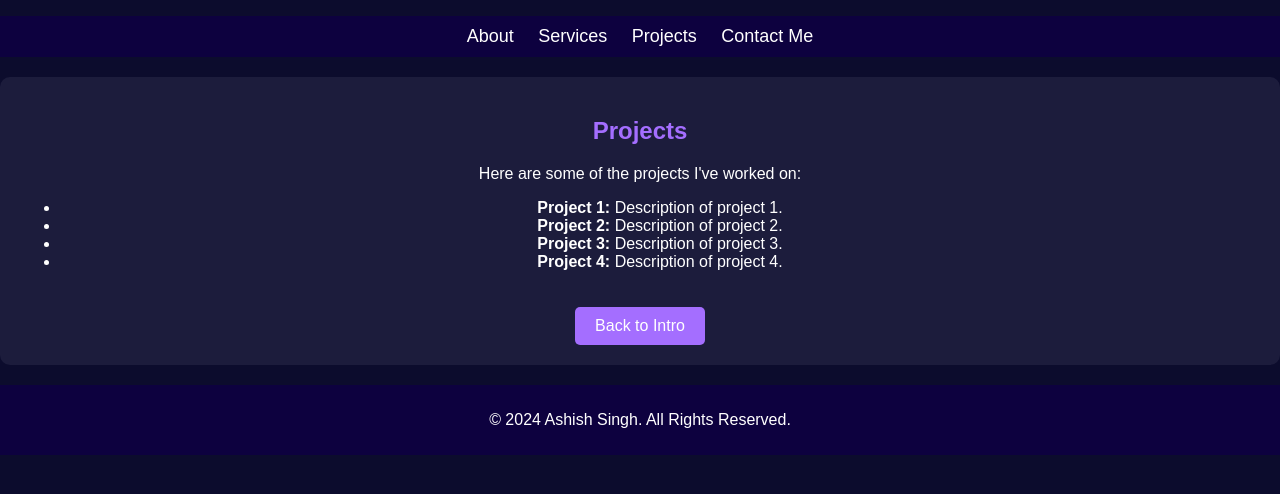
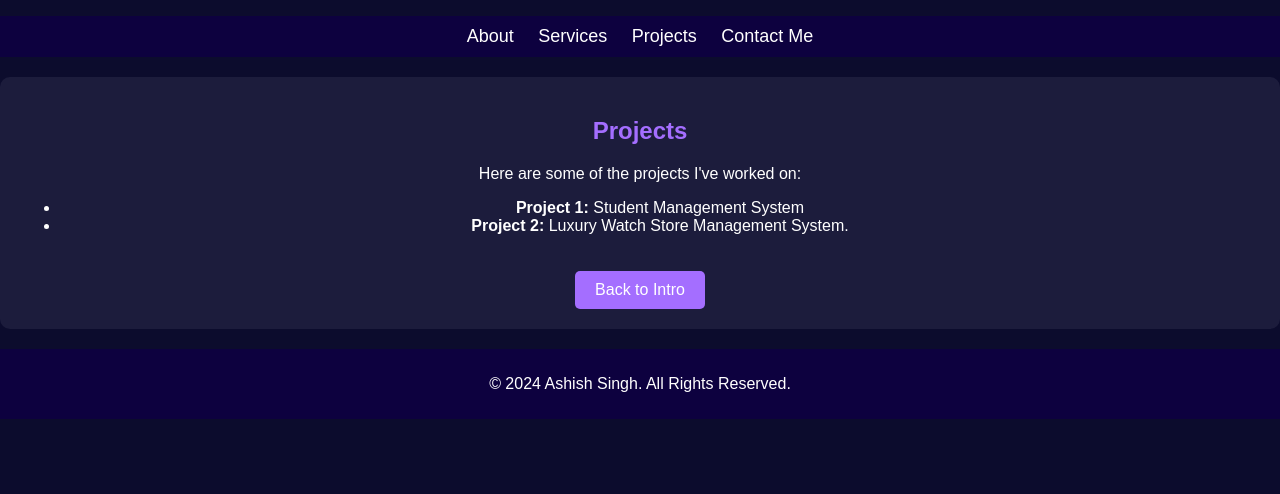
Before and after one commit to ashishgithuba/my_portfolio, a plain HTML site: page index.html in a window 1280 px wide. Both pictures are taken after a click on the link "Projects". Drawn offline with Linux system fonts and the light colour scheme.

Commit message:
index.html

```diff
--- a/index.html
+++ b/index.html
@@ -54,10 +54,8 @@
         <h2>Projects</h2>
         <p>Here are some of the projects I've worked on:</p>
         <ul>
-            <li><strong>Project 1:</strong> Description of project 1.</li>
-            <li><strong>Project 2:</strong> Description of project 2.</li>
-            <li><strong>Project 3:</strong> Description of project 3.</li>
-            <li><strong>Project 4:</strong> Description of project 4.</li>
+            <li><strong>Project 1:</strong> Student Management System</li>
+            <li><strong>Project 2:</strong> Luxury Watch Store Management System.</li>
         </ul>
         <a href="#intro" class="back">Back to Intro</a>
     </section>
```
